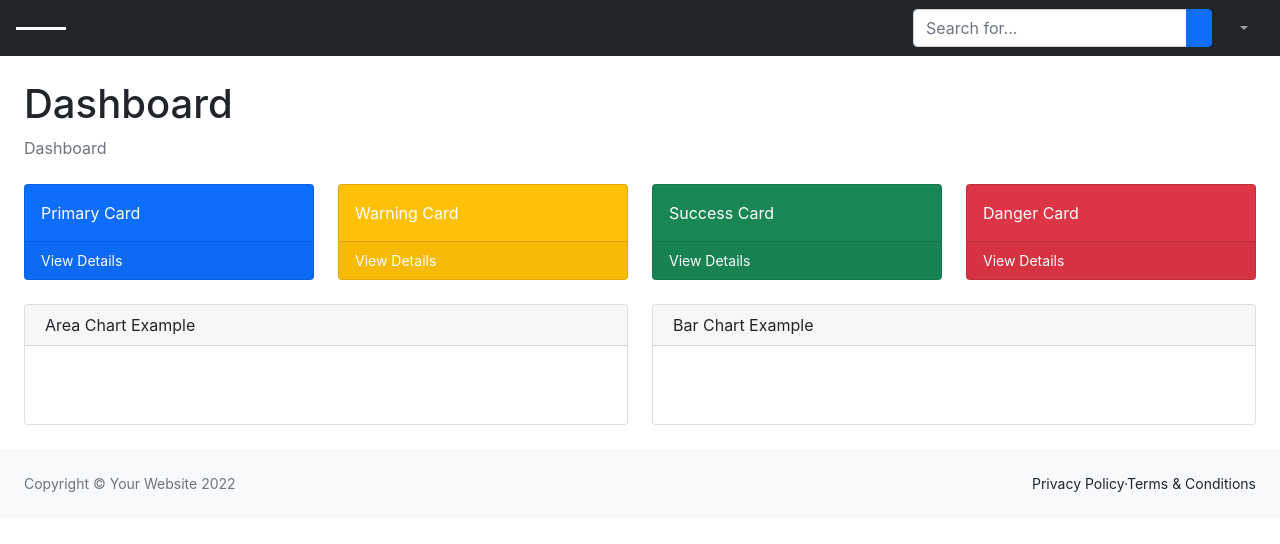
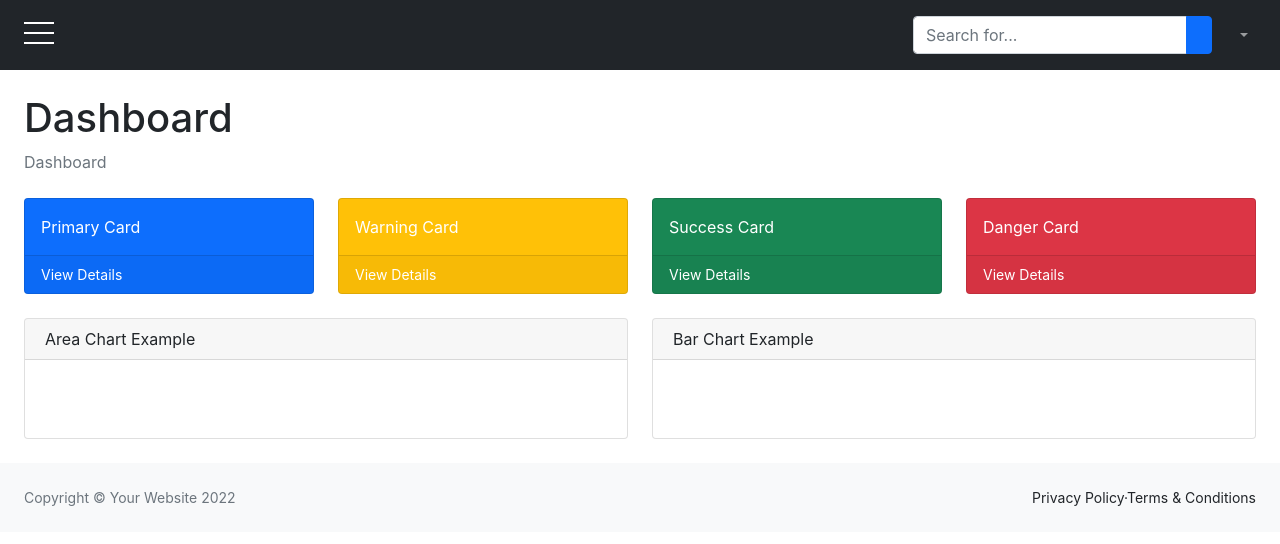
Before and after one commit to Lraq1991/ecommerce_admin, a React (Create React App) app: page / in a window 1280 px wide. Shown: the top 544 px of the page. Built offline with nearby package versions, Linux system fonts and the light colour scheme.

Commit message:
sidebar-sections

```diff
--- /dev/null
+++ b/src/components/Sidebar.css
@@ -0,0 +1,16 @@
+.sidebar {
+  display: flex;
+  flex-direction: column;
+  justify-content: space-between;
+}
+.sb-section {
+  font-size: larger;
+  font-weight: bolder;
+}
+.sb-tag {
+  font-size: x-large;
+  cursor: pointer;
+}
+.sb-tag:hover {
+  color: #f8f9fa;
+}
--- a/src/components/Sidebar.jsx
+++ b/src/components/Sidebar.jsx
@@ -1,7 +1,29 @@
-import React from "react";
+import "./Sidebar.css";
 
 function Sidebar() {
-  return <div className="bg-dark h-100 text-light">Sidebar</div>;
+  return (
+    <div className="bg-dark h-100 text-secondary sidebar p-4">
+      <div>
+        <div className="py-2">
+          <span className="sb-section">Core</span>
+          <div>
+            <span className="sb-tag">Dashboard</span>
+          </div>
+        </div>
+        <div className="py-2">
+          <span className="sb-section">Interface</span>
+          <div className="sb-tag">Layout</div>
+          <div className="sb-tag">Pages</div>
+        </div>
+        <div className="py-2">
+          <span className="sb-section">Addons</span>
+          <div className="sb-tag">Charts</div>
+          <div className="sb-tag">Tables</div>
+        </div>
+      </div>
+      <div>footer</div>
+    </div>
+  );
 }
 
 export default Sidebar;
--- a/src/pages/Home.css
+++ b/src/pages/Home.css
@@ -1,11 +1,21 @@
-.navbar-brand {
+.sb-btn {
   cursor: pointer;
 }
-.sb-hamburg {
-  width: 50px;
-  height: 3px;
+.sb-hamburg,
+.sb-hamburg:after,
+.sb-hamburg:before {
+  display: block;
+  background-color: #fff;
+  position: absolute;
+  height: 2px;
+  width: 30px;
 }
 
 .sb-hamburg:after {
+  content: "";
   margin-top: 10px;
 }
+.sb-hamburg:before {
+  content: "";
+  margin-top: -10px;
+}
--- a/src/pages/Home.jsx
+++ b/src/pages/Home.jsx
@@ -7,12 +7,11 @@ function Home() {
   return (
     <div className="container home-container p-0 m-0 mw-100">
       <nav className="sb-topnav navbar navbar-expand navbar-dark bg-dark">
-        <span className="navbar-brand ps-3" onClick={() => setShow((prev) => !prev)}>
-          <div className="sb-hamburg bg-light"></div>
-        </span>
-        <button className="btn btn-link btn-sm order-1 order-lg-0 me-4 me-lg-0" id="sidebarToggle">
-          <i className="fas fa-bars"></i>
-        </button>
+        <div className="pt-4 ps-4 sb-btn" onClick={() => setShow((prev) => !prev)}>
+          <span className="navbar-brand ps-3">
+            <div className="sb-hamburg"></div>
+          </span>
+        </div>
         <form className="d-none d-md-inline-block form-inline ms-auto me-0 me-md-3 my-2 my-md-0">
           <div className="input-group">
             <input
@@ -57,7 +56,7 @@ function Home() {
       </nav>
       <div className="row">
         {show && (
-          <div className="col">
+          <div className="col-lg-2 col-md-3 col-sm-6 col-xs-6">
             <Sidebar />
           </div>
         )}
```
